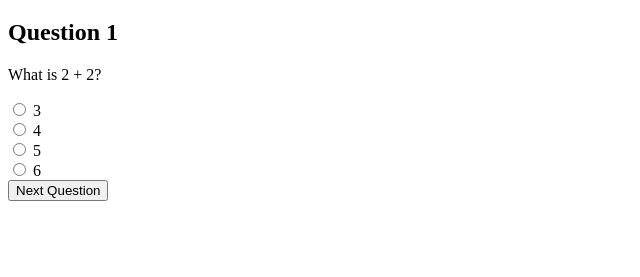
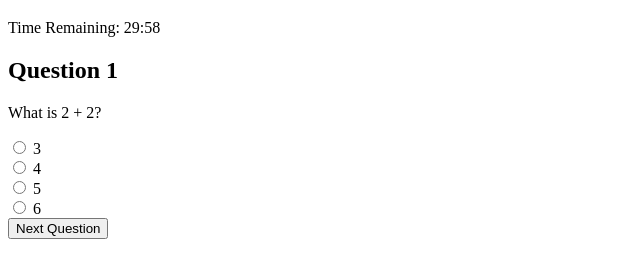
Before and after one commit to craig91/OSSVCE, an Electron app: page index.html in a window 800 px wide. Both pictures are taken after a click on the button "Start Exam". Shown: the part 61-338 px from the top of the page, without its empty margins (0-640 px from the left). Drawn offline with Linux system fonts and the light colour scheme.

Commit message:
added countdown timer

```diff
--- a/index.html
+++ b/index.html
@@ -13,6 +13,7 @@
     </div>
 
     <div id="exam-container" style="display: none;">
+        <div id="timer-display">Time remaining: -- : --</div>
         <div id="question-block"></div>
         <div id="navigation">
             <button id="next-btn">Next Question</button>
--- a/renderer.js
+++ b/renderer.js
@@ -1,6 +1,8 @@
 let questions = [];
 let currentQuestionIndex = 0;
 let userAnswers = [];
+let timerSeconds = 0;
+let timerInterval = null;
 
 document.getElementById('start-btn').addEventListener('click', async () => {
     console.log("start button clicked")
@@ -13,6 +15,9 @@ document.getElementById('start-btn').addEventListener('click', async () => {
 
     questions = data.questions;
     document.getElementById('exam-title').textContent = data.title;
+
+    timerSeconds = data.timeLimitMinutes * 60;
+    startTimer();
 
     document.getElementById('intro').style.display = 'none';
     document.getElementById('exam-container').style.display = 'block';
@@ -55,7 +60,9 @@ function renderQuestion() {
   `;
 }
 
-function showResults() {
+function showResults(timedOut = false) {
+    clearInterval(timerInterval);
+
     let score = 0;
     questions.forEach((q, index) => {
         if(userAnswers[index] === q.answerIndex) {
@@ -70,3 +77,26 @@ function showResults() {
         <p>Score: ${((score / questions.length) * 100).toFixed(1)}%</p>
     `;
 }
+
+function startTimer() {
+    updateTimerDisplay();
+
+    timerInterval = setInterval(() => {
+        timerSeconds--;
+
+        if(timerSeconds <= 0) {
+            clearInterval(timerInterval);
+            showResults(true);
+        } else {
+            updateTimerDisplay();
+        }
+    }, 1000);
+}
+
+function updateTimerDisplay() {
+    const minutes = Math.floor(timerSeconds/60);
+    const seconds = timerSeconds % 60;
+    document.getElementById('timer-display').textContent =
+    `Time Remaining: ${minutes}:${seconds.toString().padStart(2, '0')}`;
+
+}
```
